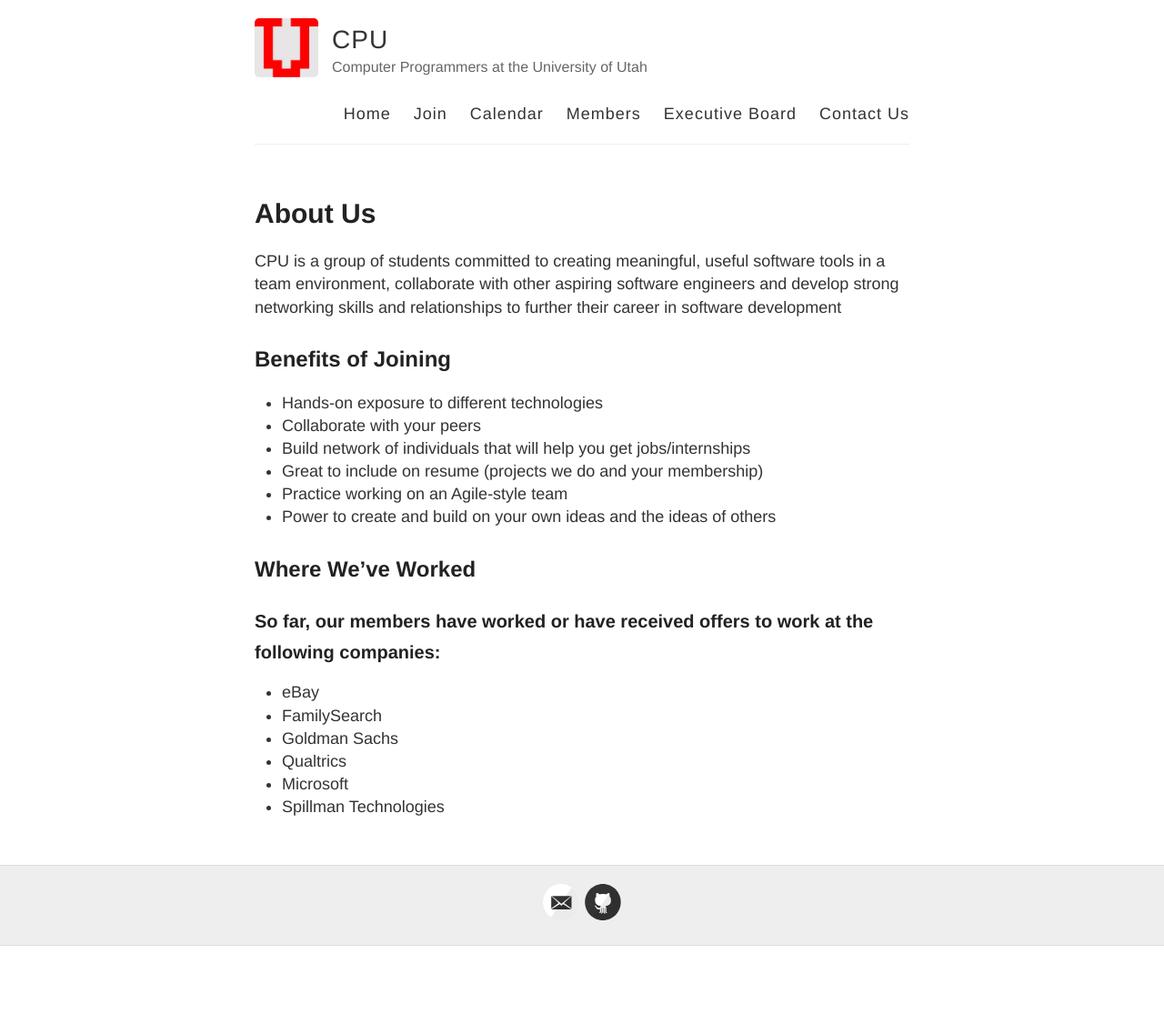
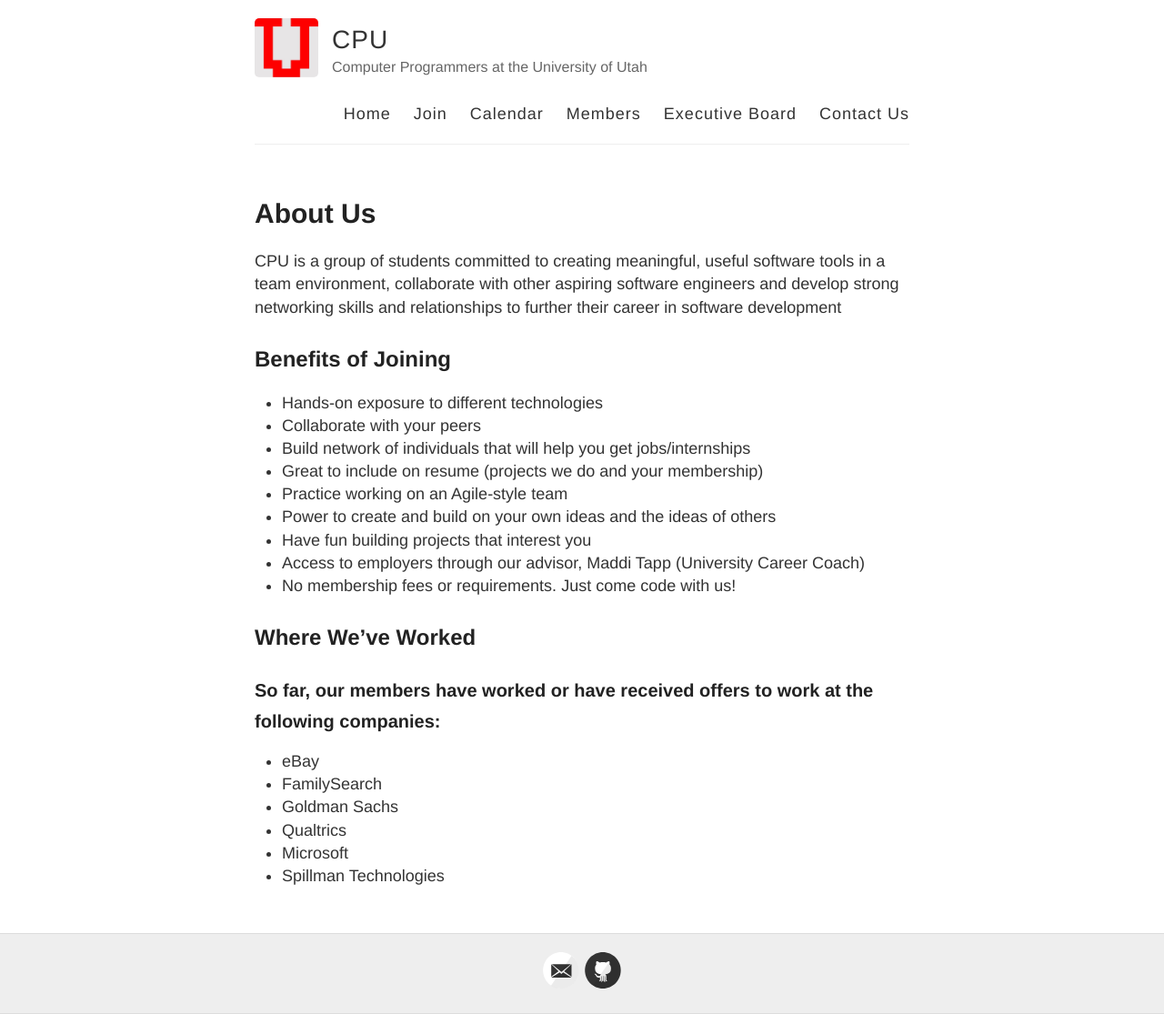
Before and after one commit to joshcally/cpuofu.github.io, a Jekyll site: the page built from md/index.md, in a window 1280 px wide. Shown: the whole page at 91% size. Built offline with Jekyll 4.4.1, drawn with Linux system fonts in a browser that asks for light colours; Markdown is read by kramdown in place of the engine named in the settings; before the commit the page ends 1040 px from its top, so only the background shows below that.

Commit message:
about us

```diff
--- a/md/index.md
+++ b/md/index.md
@@ -13,6 +13,9 @@
 - Great to include on resume (projects we do and your membership)
 - Practice working on an Agile-style team
 - Power to create and build on your own ideas and the ideas of others
+- Have fun building projects that interest you
+- Access to employers through our advisor, Maddi Tapp (University Career Coach)
+- No membership fees or requirements. Just come code with us!
 
 ##Where We've Worked
 ###So far, our members have worked or have received offers to work at the following companies:
```
Also changed, not shown: md/board.md (+0 -1 lines).
